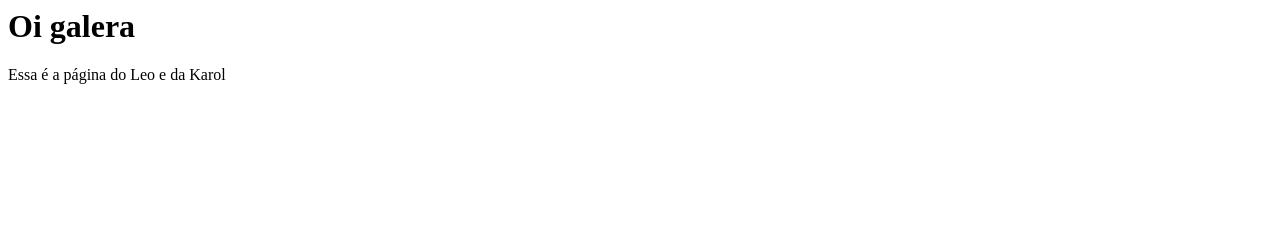
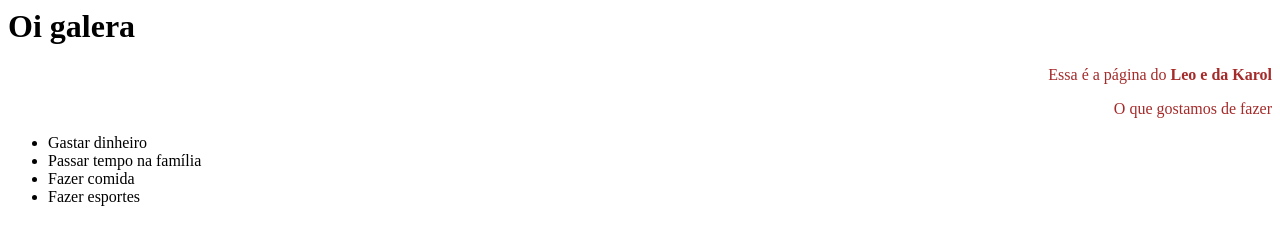
Before and after one commit to leolpfull/leolpfull.github.io, a plain HTML site: page index.html in a window 1280 px wide. Drawn offline with Linux system fonts and the light colour scheme.

Commit message:
Lista do que gostamos de fazer

```diff
--- a/index.html
+++ b/index.html
@@ -3,7 +3,24 @@
     <title>Leo e Karol - Nossa página</title>
 </head>
 <body>
+    <style>
+        p {
+            color: brown;
+            text-align: right;
+            text-shadow: 1lvw;
+        }
+    </style>
     <h1>Oi galera</h1>
-    <p>Essa é a página do Leo e da Karol</p>
+    <p>Essa é a página do <b>Leo e da Karol</b></p>
+
+    <p>
+        O que gostamos de fazer
+    </p>
+    <ul>
+        <li>Gastar dinheiro</li>
+        <li>Passar tempo na família</li>
+        <li>Fazer comida</li>
+        <li>Fazer esportes</li>
+    </ul>
 </body>
 </html>
```
